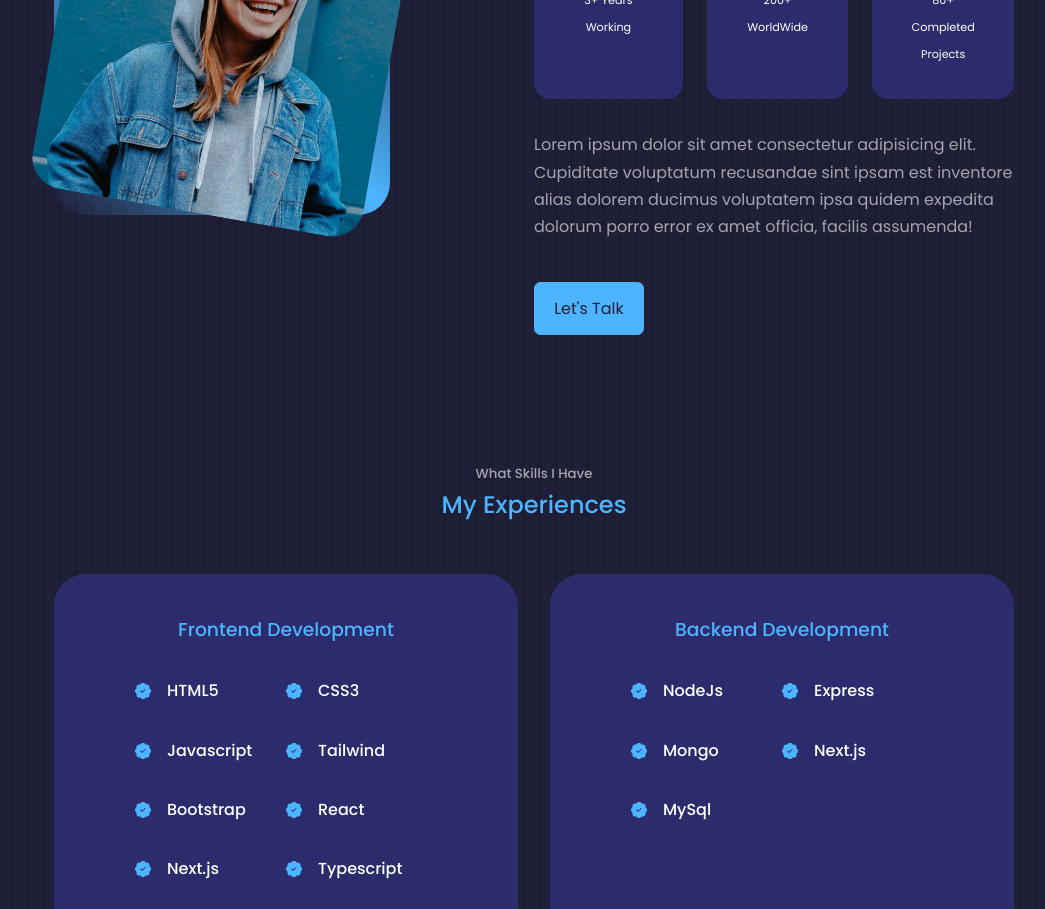
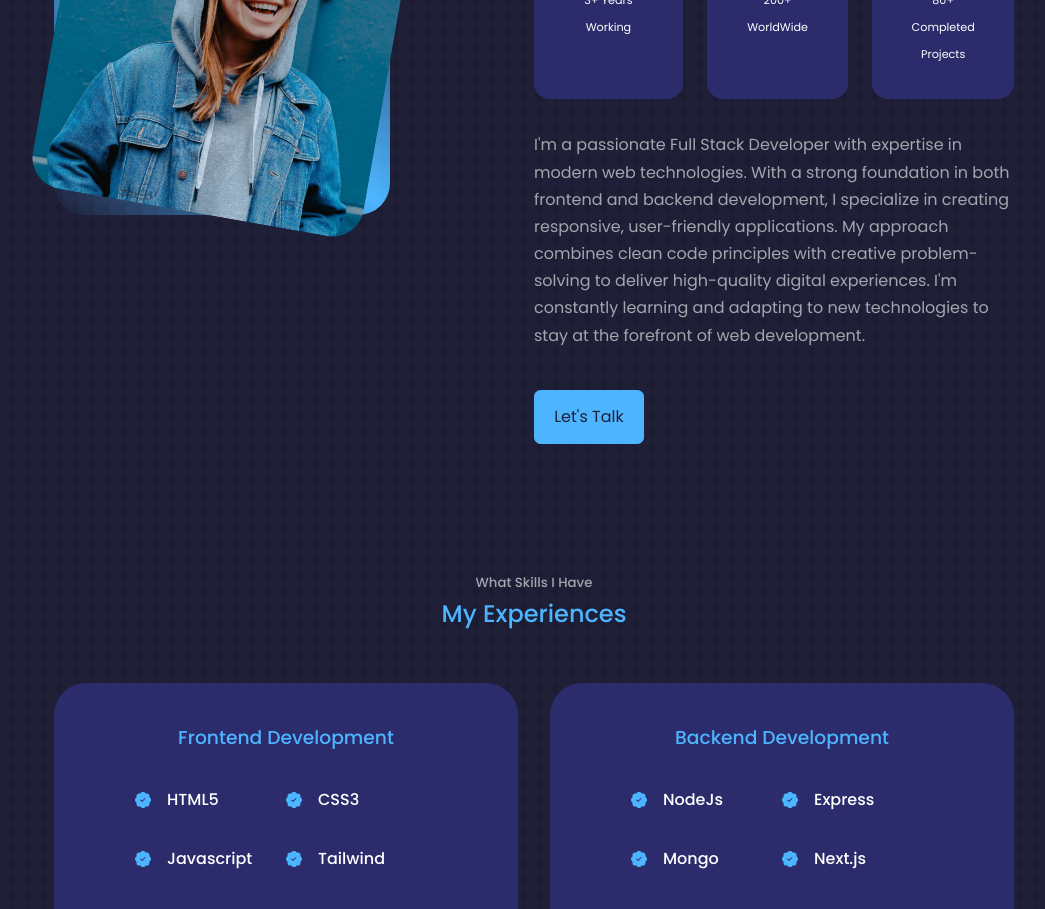
Before and after one commit to mickykhd/portfolio, a React (Vite) app: page / in a window 1280 px wide. Shown: the part 1160-2069 px from the top of the page, without its empty margins (106-1151 px from the left). Built offline with nearby package versions, Linux system fonts and the light colour scheme.

Commit message:
docs(about): update bio text with professional description

```diff
--- a/src/components/about/About.jsx
+++ b/src/components/about/About.jsx
@@ -35,10 +35,7 @@ class About extends Component {
               </article>
             </div>
             <p>
-              Lorem ipsum dolor sit amet consectetur adipisicing elit.
-              Cupiditate voluptatum recusandae sint ipsam est inventore alias
-              dolorem ducimus voluptatem ipsa quidem expedita dolorum porro
-              error ex amet officia, facilis assumenda!
+              I'm a passionate Full Stack Developer with expertise in modern web technologies. With a strong foundation in both frontend and backend development, I specialize in creating responsive, user-friendly applications. My approach combines clean code principles with creative problem-solving to deliver high-quality digital experiences. I'm constantly learning and adapting to new technologies to stay at the forefront of web development.
             </p>
             <a href="#contact" className="btn btn-primary">
               Let's Talk
```
